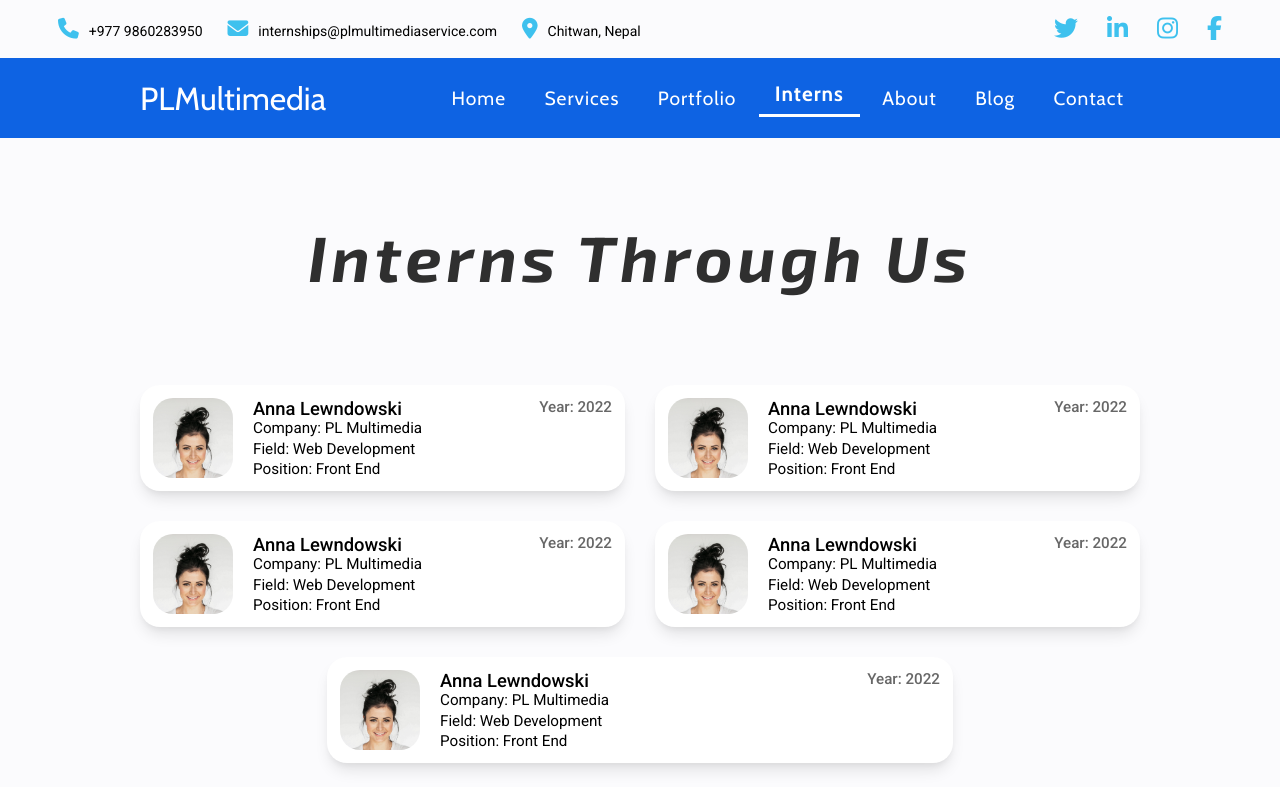
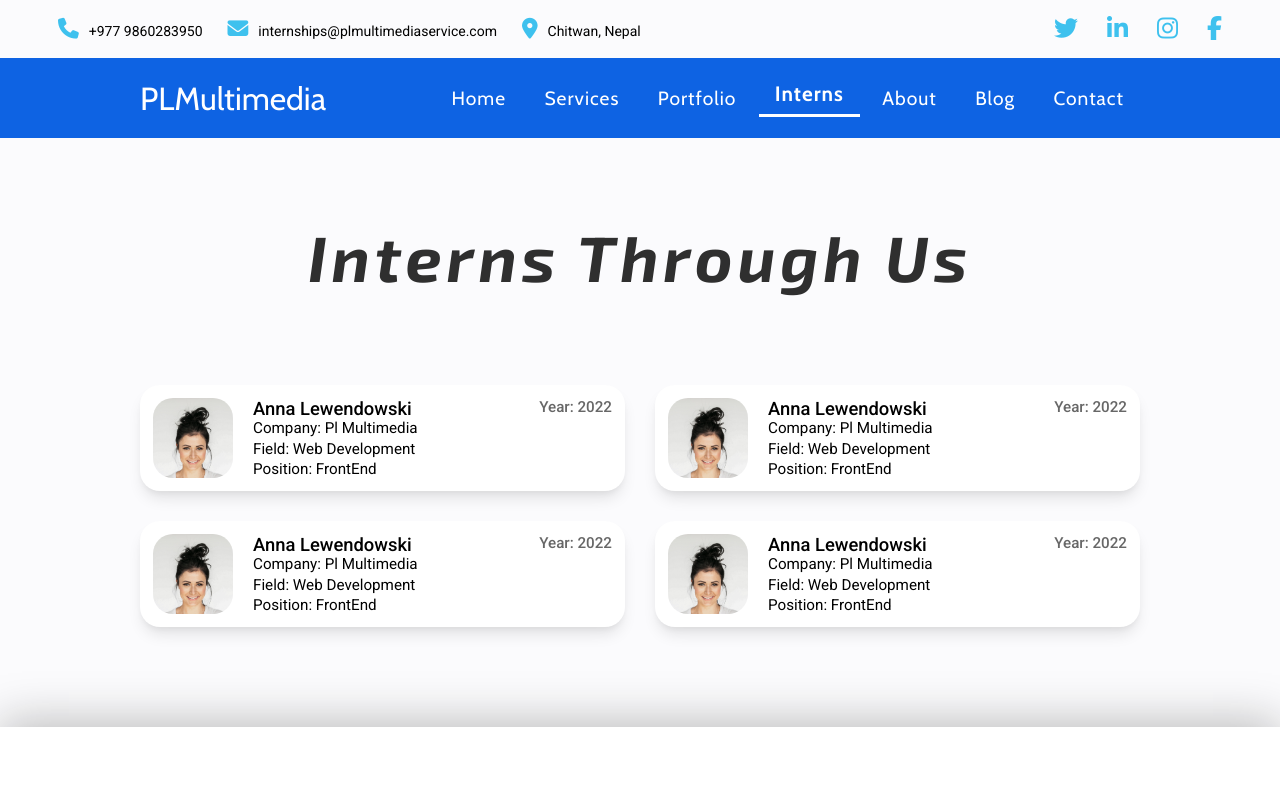
Before and after one commit to SDhakZ/PLMultimedia-Website, a React (Create React App) app: page /interns in a window 1280 px wide. Shown: the top 787 px of the page. Built offline with nearby package versions, Linux system fonts and the light colour scheme.

Commit message:
"Intern page contenMap"

```diff
--- /dev/null
+++ b/src/Datas/InternsData.js
@@ -0,0 +1,38 @@
+const internData = [
+  {
+    id: 1,
+    img: require("../images/stock.jpg").default,
+    name: "Anna Lewendowski",
+    company: "Pl Multimedia",
+    field: "Web Development",
+    position: "FrontEnd",
+    year: 2022,
+  },
+  {
+    id: 2,
+    img: require("../images/stock.jpg").default,
+    name: "Anna Lewendowski",
+    company: "Pl Multimedia",
+    field: "Web Development",
+    position: "FrontEnd",
+    year: 2022,
+  },
+  {
+    img: require("../images/stock.jpg").default,
+    name: "Anna Lewendowski",
+    company: "Pl Multimedia",
+    field: "Web Development",
+    position: "FrontEnd",
+    year: 2022,
+  },
+  {
+    id: 4,
+    img: require("../images/stock.jpg").default,
+    name: "Anna Lewendowski",
+    company: "Pl Multimedia",
+    field: "Web Development",
+    position: "FrontEnd",
+    year: 2022,
+  },
+];
+export default internData;
--- a/src/components/CSSmodules/Interns.module.css
+++ b/src/components/CSSmodules/Interns.module.css
@@ -39,6 +39,14 @@
   position: relative;
   font-family: "Roboto";
   flex: content;
+  cursor: pointer;
+  transition: all 0.5s;
+}
+
+.intern-card:hover {
+  box-shadow: rgba(0, 46, 196, 0.1) 0px 15px 20px -3px,
+    rgba(0, 0, 0, 0.05) 0px 8px 12px -2px;
+  transform: translateY(-2px);
 }
 
 .interns-picContainer {
--- /dev/null
+++ b/src/components/InternCard.jsx
@@ -0,0 +1,29 @@
+import React from "react";
+import InternsCSS from "../components/CSSmodules/Interns.module.css";
+function InternCard(props) {
+  return (
+    <>
+      <div className={InternsCSS["intern-card"]}>
+        <div className={InternsCSS["intern-lft"]}>
+          <figure className={InternsCSS["interns-picContainer"]}>
+            <img
+              className={InternsCSS["interns-picture"]}
+              src={props.img}
+            ></img>
+          </figure>
+          <div className={InternsCSS["interns-detailsContainer"]}>
+            <h2 className={InternsCSS["intern-name"]}>{props.name}</h2>
+            <div className={InternsCSS["interns-detail"]}>
+              <p>Company: {props.company}</p>
+              <p>Field: {props.field}</p>
+              <p>Position: {props.position}</p>
+            </div>
+          </div>
+        </div>
+        <h3 className={InternsCSS["intern-date"]}>Year: {props.year}</h3>
+      </div>
+    </>
+  );
+}
+
+export default InternCard;
--- a/src/components/Pages/Interns.jsx
+++ b/src/components/Pages/Interns.jsx
@@ -1,6 +1,8 @@
 import React from "react";
 import MainHeading from "../MainHeading";
 import InternsCSS from "../CSSmodules/Interns.module.css";
+import InternCard from "../InternCard";
+import internsData from "../../Datas/InternsData";
 
 function Interns() {
   return (
@@ -8,101 +10,19 @@ function Interns() {
       <div className={InternsCSS["interns-container"]}>
         <MainHeading headingName="Interns Through Us" />
         <div className={InternsCSS["interns-flexbox"]}>
-          <div className={InternsCSS["intern-card"]}>
-            <div className={InternsCSS["intern-lft"]}>
-              <figure className={InternsCSS["interns-picContainer"]}>
-                <img
-                  className={InternsCSS["interns-picture"]}
-                  src={require("../../images/stock.jpg").default}
-                ></img>
-              </figure>
-              <div className={InternsCSS["interns-detailsContainer"]}>
-                <h2 className={InternsCSS["intern-name"]}>Anna Lewndowski</h2>
-                <div className={InternsCSS["interns-detail"]}>
-                  <p>Company: PL Multimedia</p>
-                  <p>Field: Web Development</p>
-                  <p>Position: Front End</p>
-                </div>
-              </div>
-            </div>
-            <h3 className={InternsCSS["intern-date"]}>Year: 2022</h3>
-          </div>
-          <div className={InternsCSS["intern-card"]}>
-            <div className={InternsCSS["intern-lft"]}>
-              <figure className={InternsCSS["interns-picContainer"]}>
-                <img
-                  className={InternsCSS["interns-picture"]}
-                  src={require("../../images/stock.jpg").default}
-                ></img>
-              </figure>
-              <div className={InternsCSS["interns-detailsContainer"]}>
-                <h2 className={InternsCSS["intern-name"]}>Anna Lewndowski</h2>
-                <div className={InternsCSS["interns-detail"]}>
-                  <p>Company: PL Multimedia</p>
-                  <p>Field: Web Development</p>
-                  <p>Position: Front End</p>
-                </div>
-              </div>
-            </div>
-            <h3 className={InternsCSS["intern-date"]}>Year: 2022</h3>
-          </div>
-          <div className={InternsCSS["intern-card"]}>
-            <div className={InternsCSS["intern-lft"]}>
-              <figure className={InternsCSS["interns-picContainer"]}>
-                <img
-                  className={InternsCSS["interns-picture"]}
-                  src={require("../../images/stock.jpg").default}
-                ></img>
-              </figure>
-              <div className={InternsCSS["interns-detailsContainer"]}>
-                <h2 className={InternsCSS["intern-name"]}>Anna Lewndowski</h2>
-                <div className={InternsCSS["interns-detail"]}>
-                  <p>Company: PL Multimedia</p>
-                  <p>Field: Web Development</p>
-                  <p>Position: Front End</p>
-                </div>
-              </div>
-            </div>
-            <h3 className={InternsCSS["intern-date"]}>Year: 2022</h3>
-          </div>
-          <div className={InternsCSS["intern-card"]}>
-            <div className={InternsCSS["intern-lft"]}>
-              <figure className={InternsCSS["interns-picContainer"]}>
-                <img
-                  className={InternsCSS["interns-picture"]}
-                  src={require("../../images/stock.jpg").default}
-                ></img>
-              </figure>
-              <div className={InternsCSS["interns-detailsContainer"]}>
-                <h2 className={InternsCSS["intern-name"]}>Anna Lewndowski</h2>
-                <div className={InternsCSS["interns-detail"]}>
-                  <p>Company: PL Multimedia</p>
-                  <p>Field: Web Development</p>
-                  <p>Position: Front End</p>
-                </div>
-              </div>
-            </div>
-            <h3 className={InternsCSS["intern-date"]}>Year: 2022</h3>
-          </div>
-          <div className={InternsCSS["intern-card"]}>
-            <div className={InternsCSS["intern-lft"]}>
-              <figure className={InternsCSS["interns-picContainer"]}>
-                <img
-                  className={InternsCSS["interns-picture"]}
-                  src={require("../../images/stock.jpg").default}
-                ></img>
-              </figure>
-              <div className={InternsCSS["interns-detailsContainer"]}>
-                <h2 className={InternsCSS["intern-name"]}>Anna Lewndowski</h2>
-                <div className={InternsCSS["interns-detail"]}>
-                  <p>Company: PL Multimedia</p>
-                  <p>Field: Web Development</p>
-                  <p>Position: Front End</p>
-                </div>
-              </div>
-            </div>
-            <h3 className={InternsCSS["intern-date"]}>Year: 2022</h3>
-          </div>
+          {internsData.map((intern) => {
+            return (
+              <InternCard
+                key={intern.id}
+                img={intern.img}
+                name={intern.name}
+                company={intern.company}
+                field={intern.field}
+                position={intern.position}
+                year={intern.year}
+              />
+            );
+          })}
         </div>
       </div>
     </React.Fragment>
```
Also changed, not shown: 1 other file (tests, documents, lock files or other folders).
